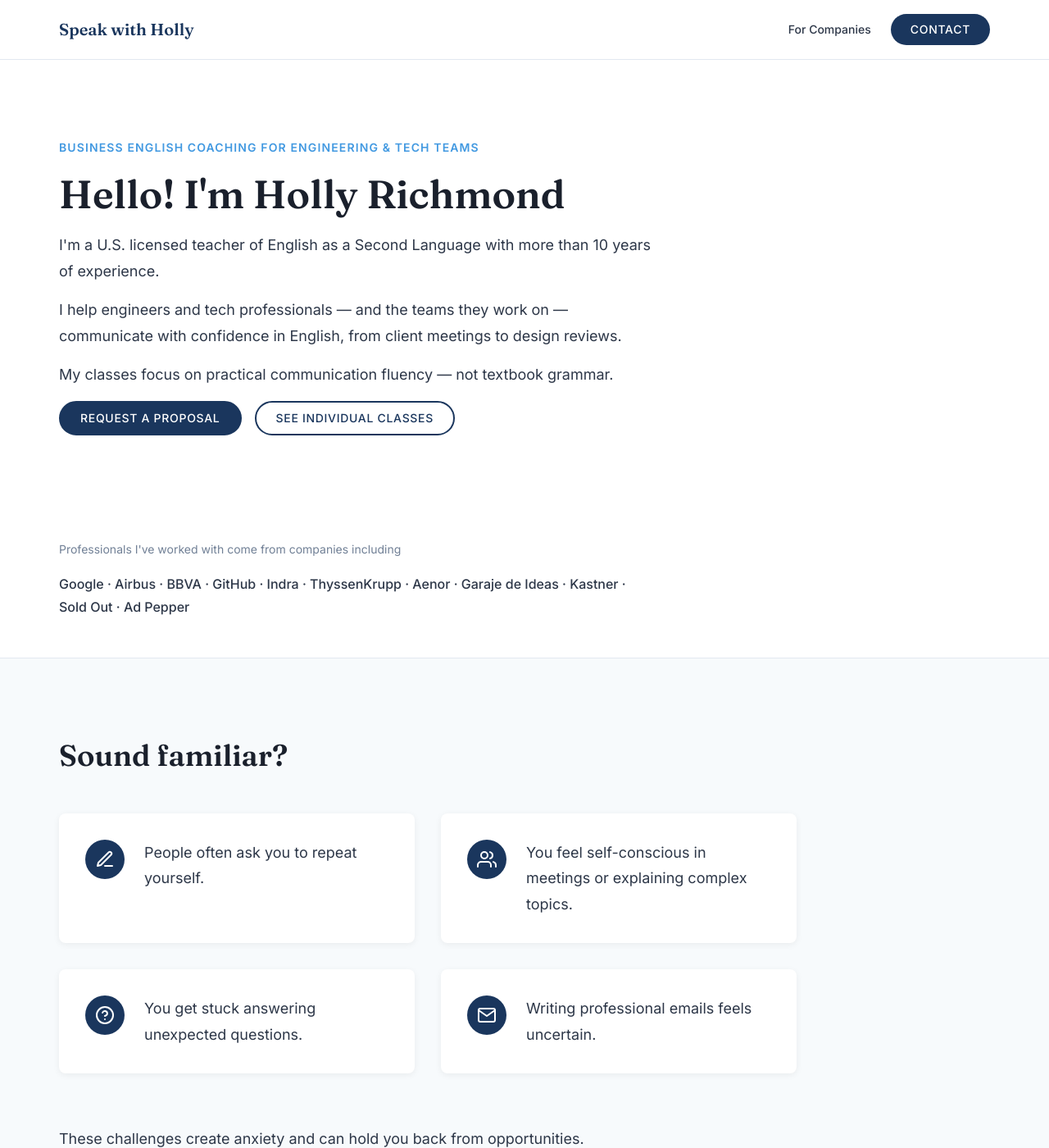
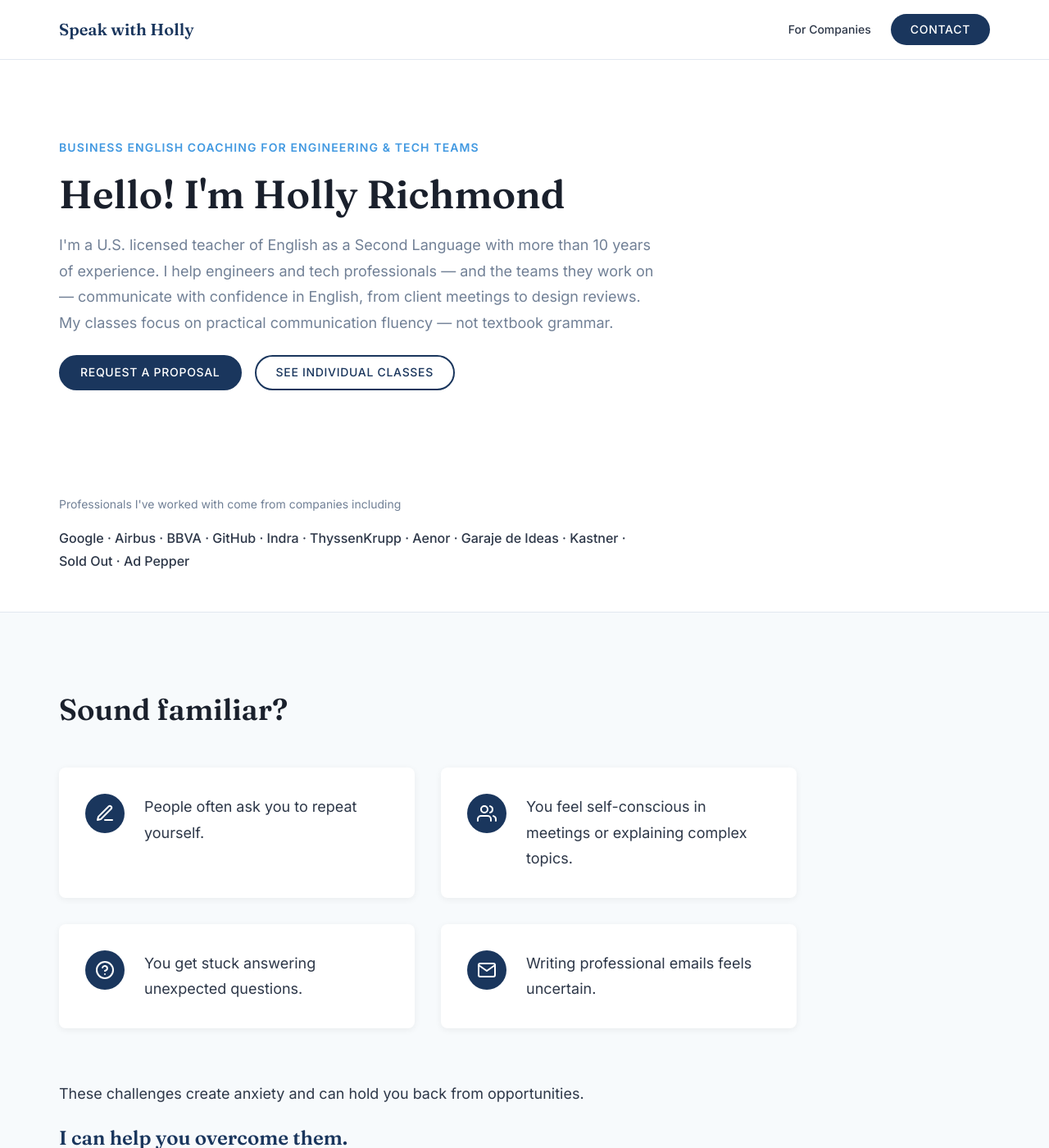
Before and after one commit to nahumgarcia/holly_web, a Jekyll site: the page built from index.html, in a window 1280 px wide and 1400 px high. Shown: the whole window at 82% size. Built offline with Jekyll 4.4.1, drawn with Linux system fonts in a browser that asks for light colours.

Commit message:
Merge hero copy into one paragraph, revert companies color change
Previous commit changed the wrong section's color. This corrects it:

- Reverted the For Companies intro paragraph back to its original
  muted color
- Merged the hero's three separate text pieces (credential line,
  what-I-do description, teaching philosophy) into a single flowing
  paragraph instead of three stacked paragraphs with gaps between
  them
- Colored that merged hero paragraph with the same muted tone used
  for section subtitles elsewhere on the page

Co-Authored-By: Claude Sonnet 5 <noreply@anthropic.com>

```diff
--- a/_sass/formal/_components.scss
+++ b/_sass/formal/_components.scss
@@ -73,10 +73,8 @@
   font-size: $font-size-lg;
   line-height: $line-height-relaxed;
   max-width: 65ch;
-
-  p {
-    margin-bottom: $spacing-md;
-  }
+  color: $color-text-light;
+  margin-bottom: $spacing-lg;
 }
 
 // Social proof strip
@@ -242,10 +240,6 @@
 }
 
 // For Companies
-.section-header .companies-intro {
-  color: $color-primary-dark;
-}
-
 .company-points {
   display: grid;
   gap: $spacing-lg;
--- a/index.html
+++ b/index.html
@@ -10,11 +10,7 @@ description: English classes for engineers and tech professionals. Improve your
     <div class="hero-content">
       <p class="hero-eyebrow">{{ site.data.content.hero.eyebrow }}</p>
       <h1 class="hero-title">{{ site.data.content.hero.greeting }}</h1>
-      <div class="hero-description">
-        <p>{{ site.data.content.hero.tagline }}</p>
-        {{ site.data.content.hero.description | markdownify }}
-        {{ site.data.content.about.approach | markdownify }}
-      </div>
+      <p class="hero-description">{{ site.data.content.hero.tagline | strip }} {{ site.data.content.hero.description | strip }} {{ site.data.content.about.approach | strip }}</p>
       <div class="btn-group">
         <a href="#companies" class="btn btn--primary">{{ site.data.content.companies.cta }}</a>
         <a href="#services" class="btn btn--outline">See individual classes</a>
@@ -82,7 +78,7 @@ description: English classes for engineers and tech professionals. Improve your
     <div class="section-header">
       <p class="section-eyebrow">{{ site.data.content.companies.eyebrow }}</p>
       <h2>{{ site.data.content.companies.title }}</h2>
-      <p class="companies-intro">{{ site.data.content.companies.intro }}</p>
+      <p>{{ site.data.content.companies.intro }}</p>
     </div>
 
     <div class="company-points">
```
